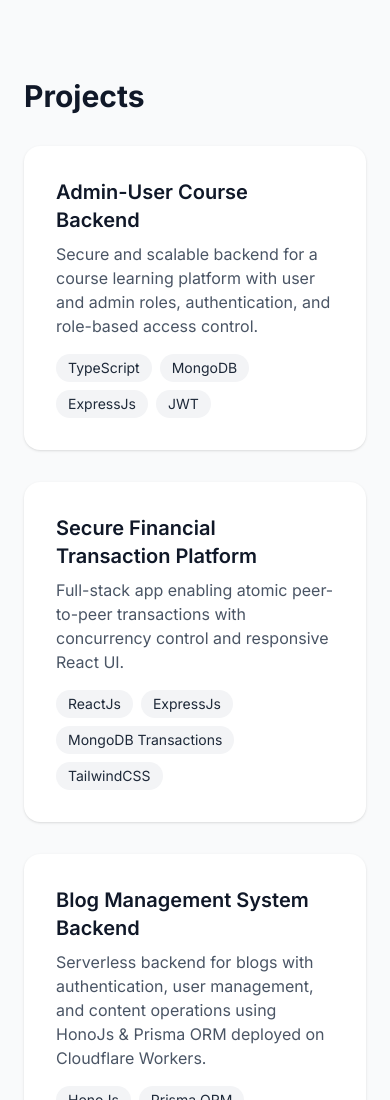
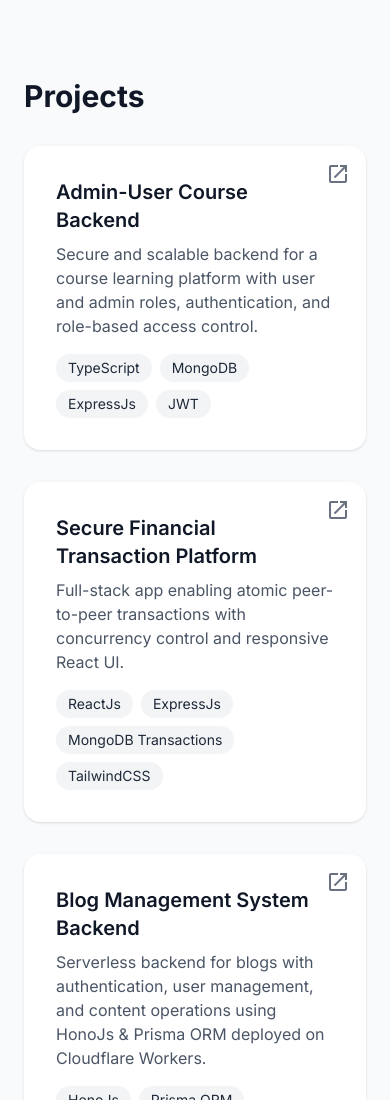
Before and after one commit to priyanshuguptadev/priyanshuguptadev.github.io, a plain HTML site: page index.html in a window 390 px wide. Shown: the part 952-2052 px from the top of the page. Drawn offline with nearby package versions, Linux system fonts and the light colour scheme.

Commit message:
Update index.html

```diff
--- a/index.html
+++ b/index.html
@@ -166,7 +166,7 @@
             <a
               href="https://github.com/priyanshuguptadev/gaptogrowth"
               target="_blank"
-              class="absolute top-4 right-4 opacity-0 group-hover:opacity-100 transition-opacity"
+              class="absolute top-4 right-4 opacity-100 md:opacity-0 group-hover:opacity-100 transition-opacity"
             >
               <span class="material-icons text-gray-500 hover:text-gray-900"
                 >open_in_new</span
@@ -199,7 +199,7 @@
             <a
               href="https://github.com/priyanshuguptadev/paytm"
               target="_blank"
-              class="absolute top-4 right-4 opacity-0 group-hover:opacity-100 transition-opacity"
+              class="absolute top-4 right-4 opacity-100 md:opacity-0 group-hover:opacity-100 transition-opacity"
             >
               <span class="material-icons text-gray-500 hover:text-gray-900"
                 >open_in_new</span
@@ -231,7 +231,7 @@
             <a
               href="https://github.com/priyanshuguptadev/medium-backend"
               target="_blank"
-              class="absolute top-4 right-4 opacity-0 group-hover:opacity-100 transition-opacity"
+              class="absolute top-4 right-4 opacity-100 md:opacity-0 group-hover:opacity-100 transition-opacity"
             >
               <span class="material-icons text-gray-500 hover:text-gray-900"
                 >open_in_new</span
```
